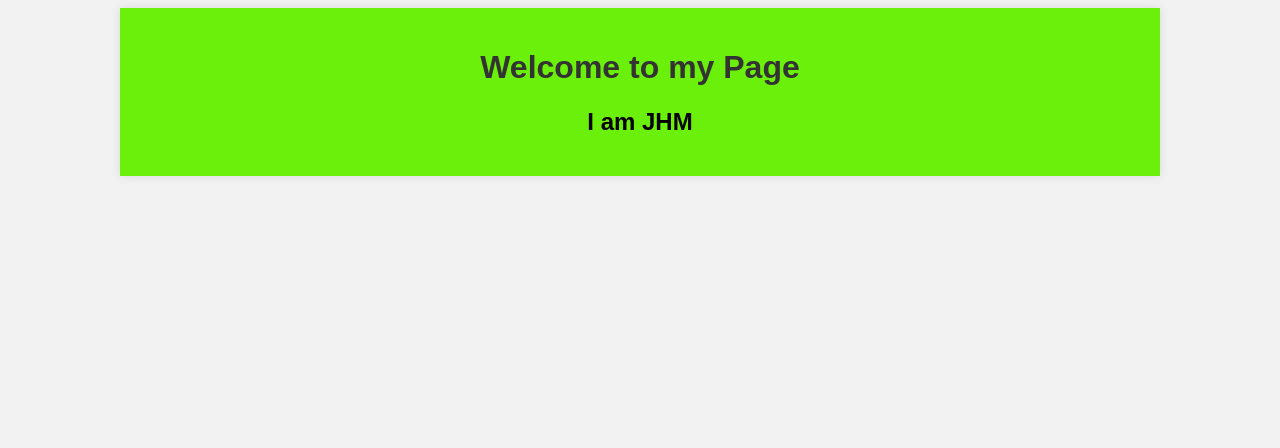
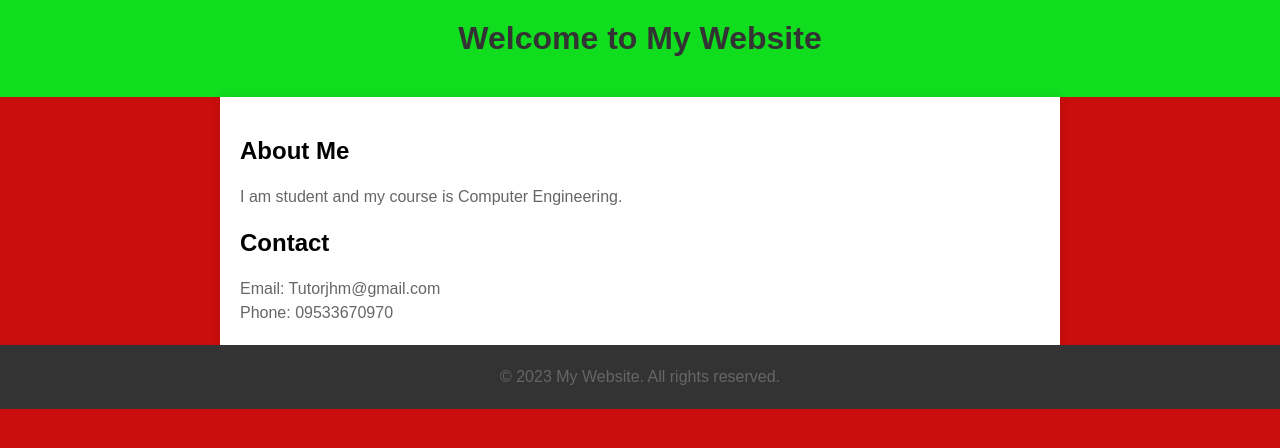
Before and after one commit to JHM2023/JHM.github.io, a plain HTML site: page index.html in a window 1280 px wide. Drawn offline with Linux system fonts and the light colour scheme.

Commit message:
Add files via upload

```diff
--- a/index.html
+++ b/index.html
@@ -1,37 +1,71 @@
 <!DOCTYPE html>
 <html>
 <head>
-  <title>Welcome to my Page</title>
+  <title>My Website</title>
   <style>
+    /* Reset default browser styles */
+    body, h1, p {
+      margin: 0;
+      padding: 0;
+    }
+
     body {
       font-family: Arial, sans-serif;
-      background-color: #f2f2f2;
+      background-color: #ca0d0d;
     }
 
-    .container {
-      max-width: 1000px;
+    /* Header styles */
+    header {
+      background-color: #10dd1e;
+      color: #fff;
+      padding: 20px;
+      text-align: center;
+    }
+
+    /* Main content styles */
+    main {
+      max-width: 800px;
       margin: 0 auto;
       padding: 20px;
-      text-align: center;
-      background-color: #6af00b;
+      background-color: #fff;
       box-shadow: 0 0 10px rgba(0, 0, 0, 0.1);
     }
 
     h1 {
       color: #333;
+      margin-bottom: 20px;
     }
 
-    img {
-      max-width: 800%;
-      margin-top: 30px;
+    p {
+      color: #666;
+      line-height: 1.5;
+    }
+
+    /* Footer styles */
+    footer {
+      background-color: #333;
+      color: #fff;
+      padding: 20px;
+      text-align: center;
     }
   </style>
 </head>
 <body>
-  <div class="container">
-    <h1>Welcome to my Page</h1>
-    <h2>I am JHM</h2>
+  <header>
+    <h1>Welcome to My Website</h1>
+  </header>
 
-  </div>
+  <main>
+    <h2>About Me</h2>
+    <p>I am student and my course is Computer Engineering.</p>
+
+    <h2>Contact</h2>
+    <p>Email: Tutorjhm@gmail.com</p>
+    <p>Phone: 09533670970</p>
+  </main>
+
+  <footer>
+    <p>&copy; 2023 My Website. All rights reserved.</p>
+  </footer>
 </body>
 </html>
```
